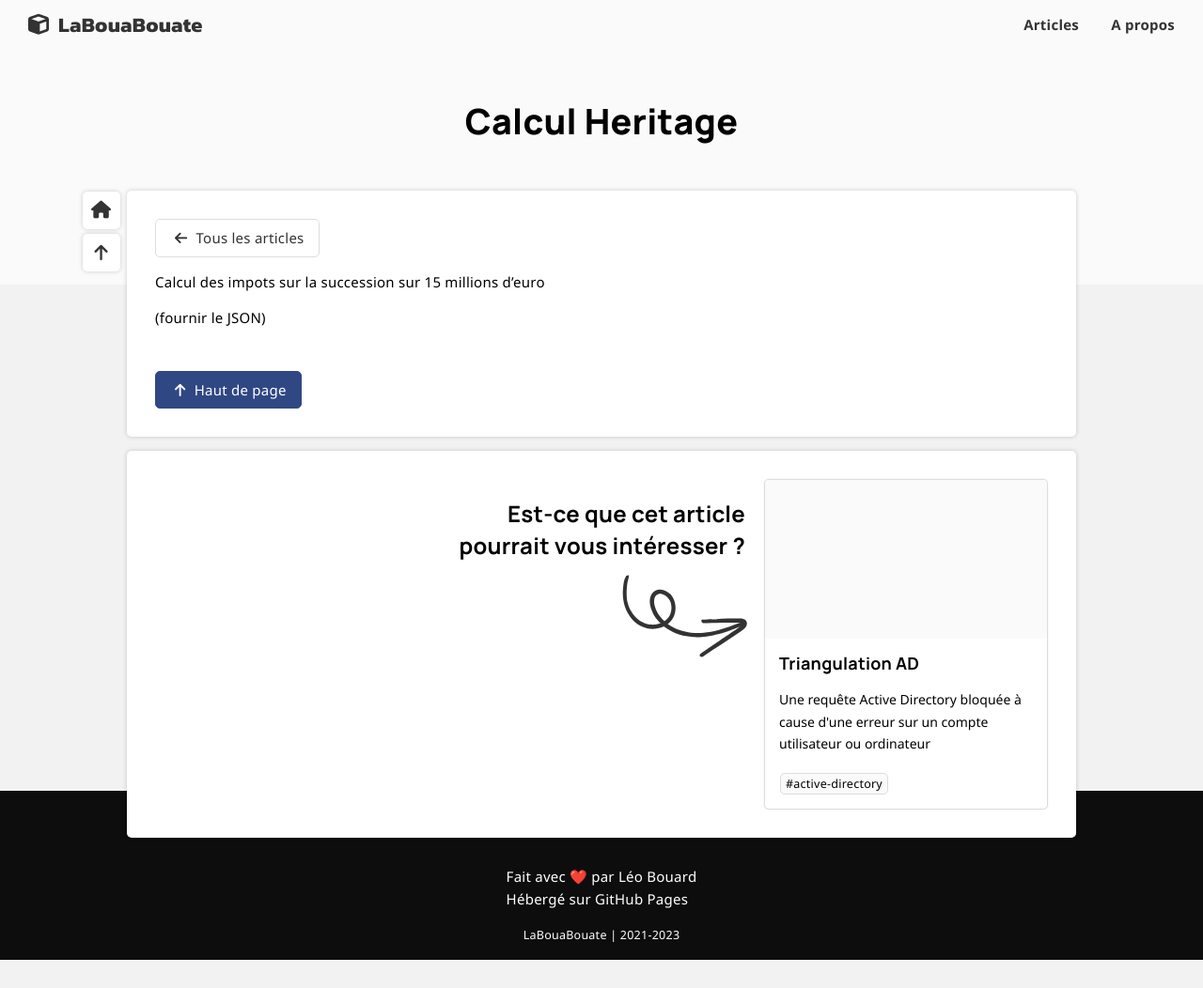
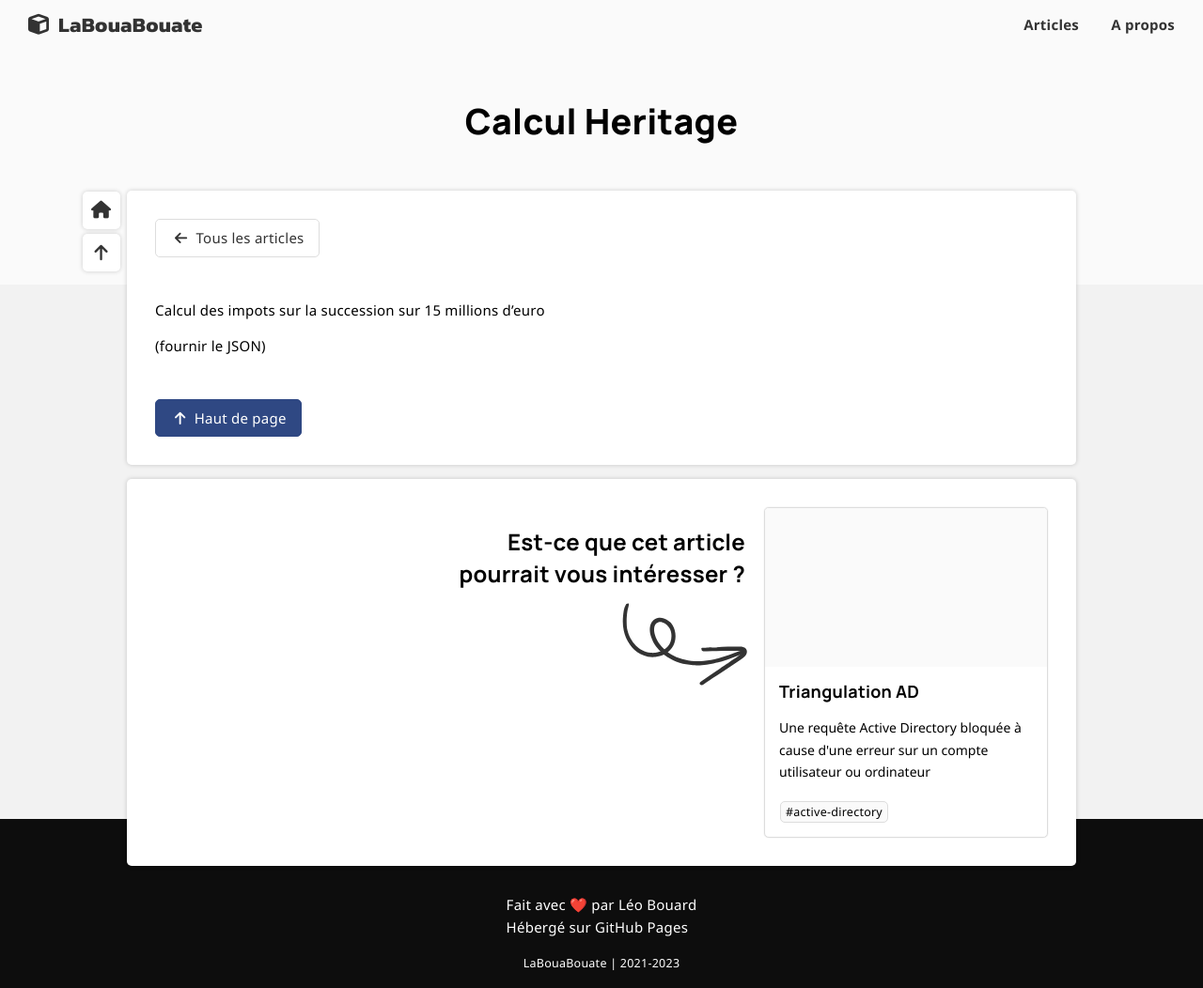
Before and after one commit to leobouard/leobouard.github.io, a Jekyll site: the page built from _posts/2024-01-01-calcul-heritage.md, in a window 1280 px wide. Shown: the whole page at 94% size. Built offline with Jekyll 4.4.1, drawn with Linux system fonts in a browser that asks for light colours; nearby versions of some CDN libraries; some web fonts are replaced; our own code applies the rules of GitHub Pages for plain Markdown files; before the commit the page ends 1022 px from its top, so only the background shows below that.

Commit message:
Update posts.scss

```diff
--- a/assets/css/posts.scss
+++ b/assets/css/posts.scss
@@ -209,6 +209,10 @@ div.summary > span {
 
 // TOP BUTTONS ONLY
 
+.top-buttons {
+    margin-bottom: 3em;
+}
+
 .top-buttons > a {
     color: var(--title);
     border: var(--border);
```
